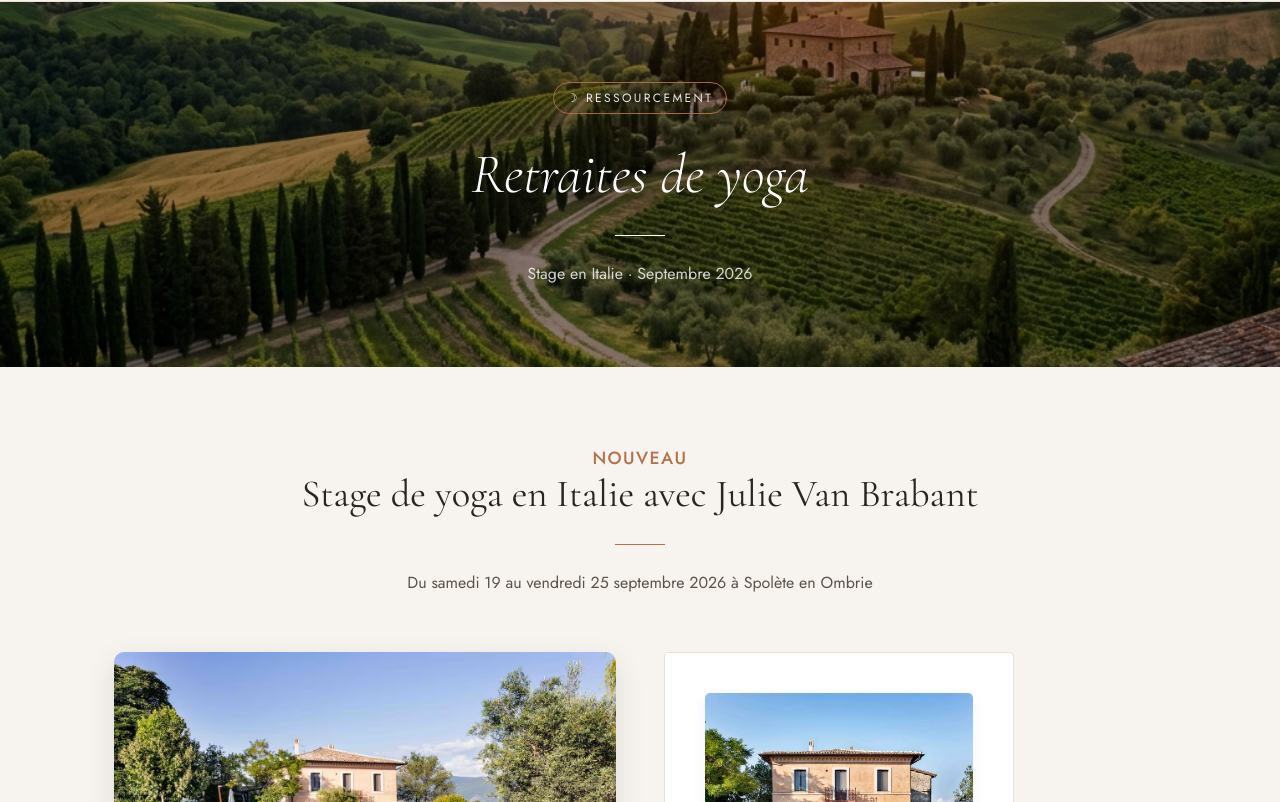
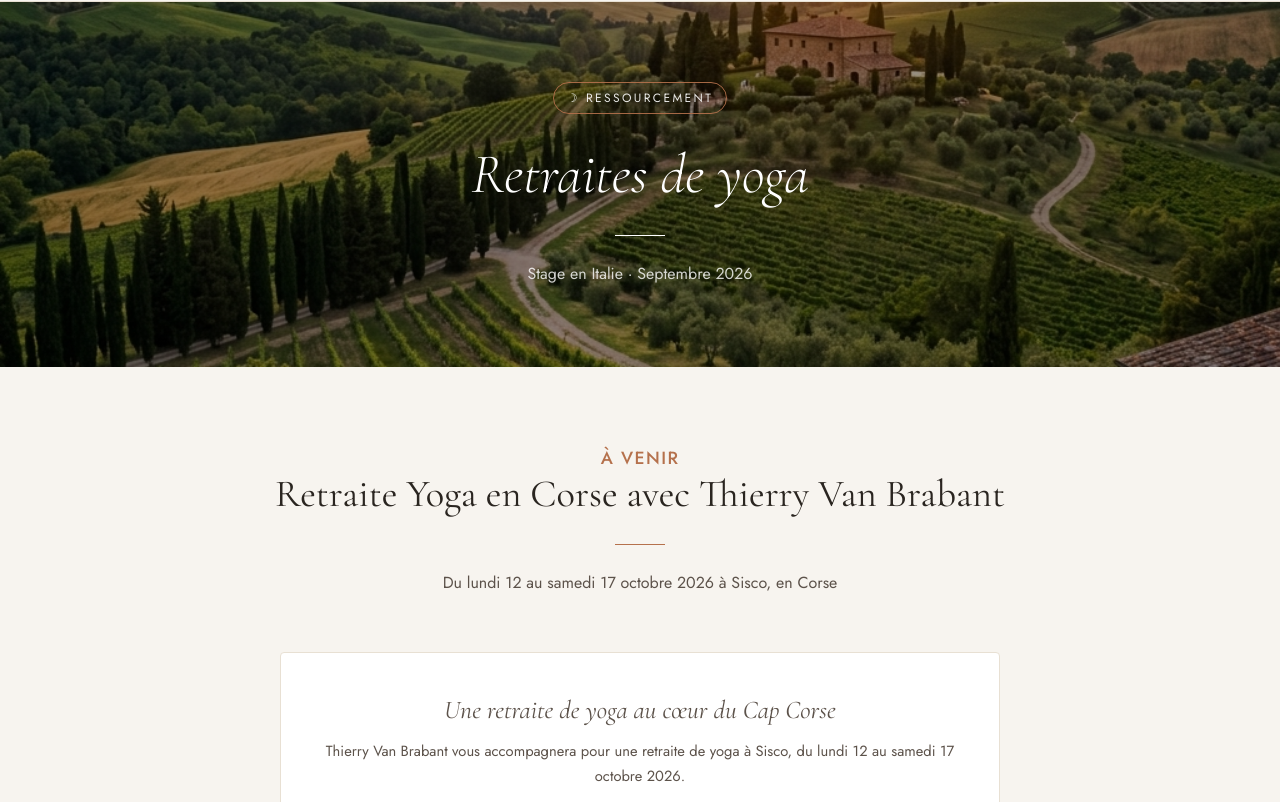
Before and after one commit to etapaz/santosha, a website built with Vite: page retraites.html in a window 1280 px wide. Shown: the part 127-929 px from the top of the page. Built offline with nearby package versions, Linux system fonts and the light colour scheme.

Commit message:
Mise à jour Santosha : Sisco Thierry Van Brabant Retraite Yoga Tarif :

```diff
--- a/retraites.html
+++ b/retraites.html
@@ -25,6 +25,19 @@
 
         <section>
             <div class="container">
+                <div class="section-header">
+                    <h4>À venir</h4>
+                    <h2>Retraite Yoga en Corse avec Thierry Van Brabant</h2>
+                    <div class="divider divider-center"></div>
+                    <p>Du lundi 12 au samedi 17 octobre 2026 à Sisco, en Corse</p>
+                </div>
+
+                <div class="card" style="max-width:720px; margin:0 auto 5rem; padding:2.5rem; text-align:center;">
+                    <h3 style="font-style:italic;">Une retraite de yoga au cœur du Cap Corse</h3>
+                    <p>Thierry Van Brabant vous accompagnera pour une retraite de yoga à Sisco, du lundi 12 au samedi 17 octobre 2026.</p>
+                    <p style="color:var(--terracotta); font-weight:500;">Tarif et informations pratiques bientôt disponibles.</p>
+                </div>
+
                 <div class="section-header">
                     <h4>Nouveau</h4>
                     <h2>Stage de yoga en Italie avec Julie Van Brabant</h2>
```
